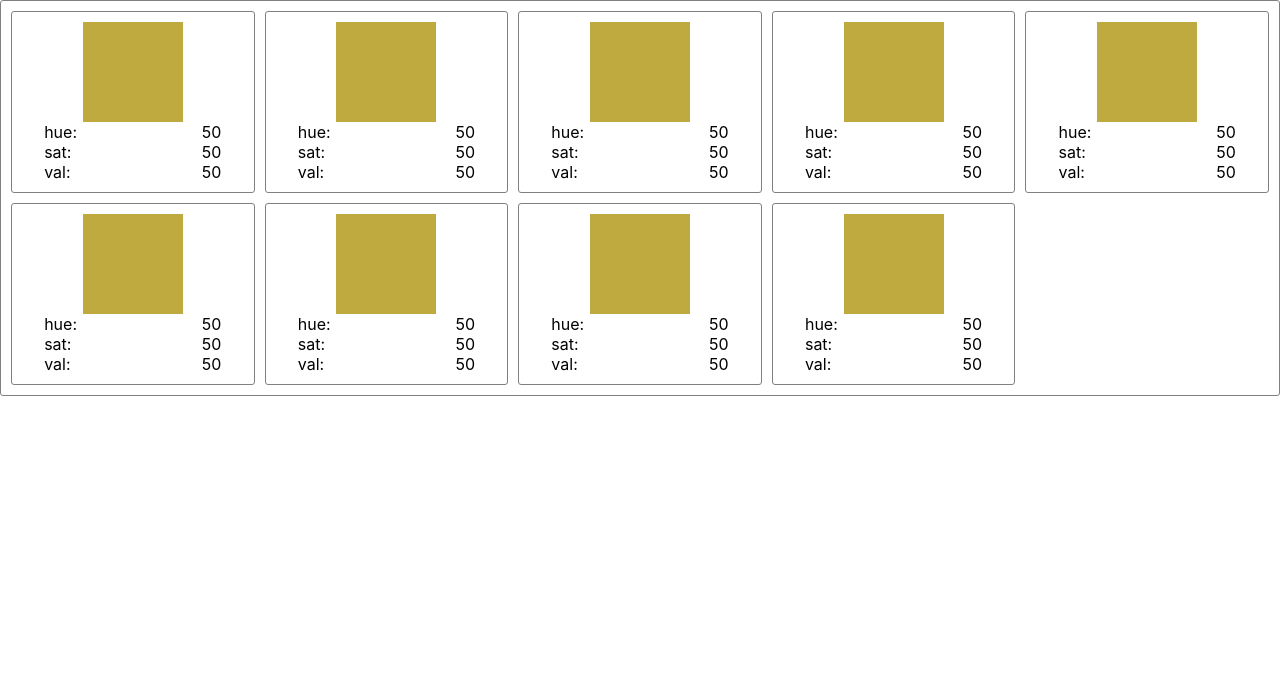
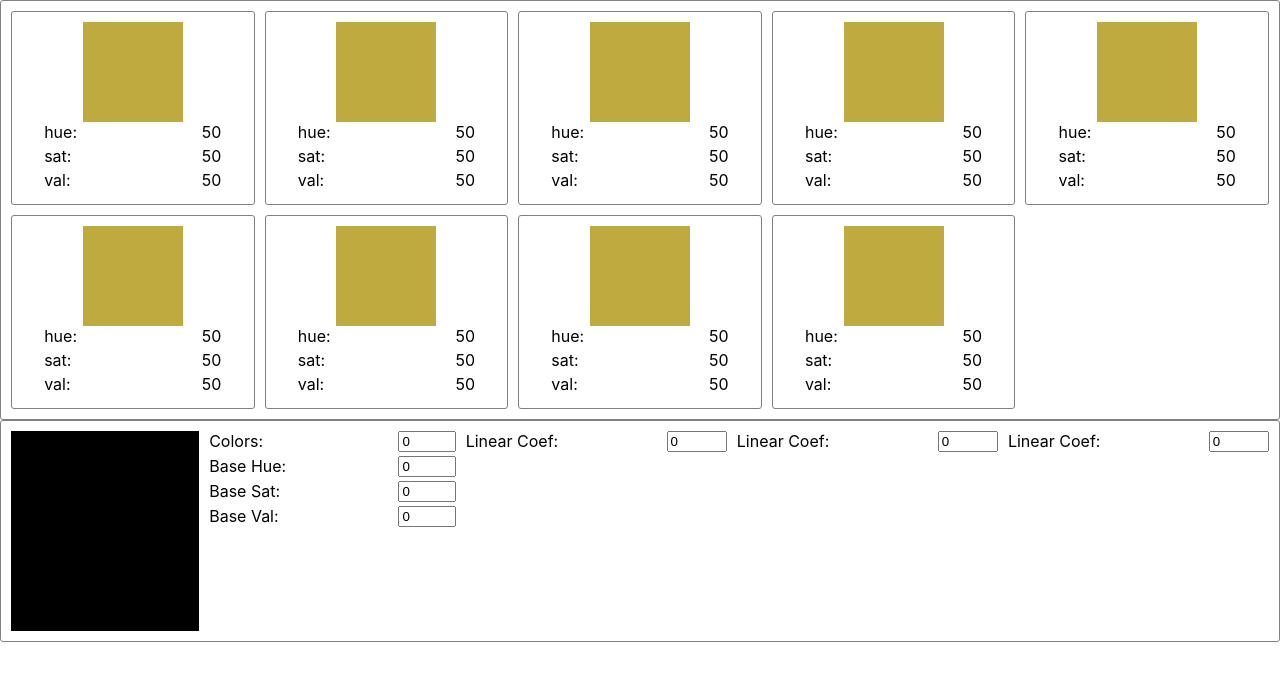
Before and after one commit to PeterTSmith/palette-calculator, a React (Create React App) app: page / in a window 1280 px wide. Shown: the top 680 px of the page. Built offline with nearby package versions, Linux system fonts and the light colour scheme.

Commit message:
base swatch designer

```diff
--- a/src/App.js
+++ b/src/App.js
@@ -1,5 +1,6 @@
 import './App.css';
 import ColorDisplay from './components/ColorDisplay/ColorDisplay';
+import SwatchDesigner from './components/SwatchDesigner/SwatchDesigner';
 
 function App() {
   const activeColors = [
@@ -52,6 +53,7 @@ function App() {
   return (
     <div className="App">
       <ColorDisplay activeColors={activeColors} />
+      <SwatchDesigner />
     </div>
   );
 }
--- a/src/components/ColorDetailTile/ColorDetailTile.css
+++ b/src/components/ColorDetailTile/ColorDetailTile.css
@@ -9,13 +9,11 @@
     padding: 10px;
 }
 
-.colorPatch {
+.colorPatchContainer {
     width: 100px;
     height: 100px;
 
-    margin:auto;
-
-    /*background-color: red;*/
+    margin: auto;
 }
 
 .hsvDetails {
@@ -23,8 +21,3 @@
 
     margin: auto;
 }
-
-.hsvDetailRow {
-    display: flex;
-    justify-content: space-between;
-}
--- a/src/components/ColorDetailTile/ColorDetailTile.js
+++ b/src/components/ColorDetailTile/ColorDetailTile.js
@@ -1,29 +1,20 @@
+import React from 'react';
+import ColorPatch from '../ColorPatch/ColorPatch';
+import FormRow from '../FormRow/FormRow';
 import './ColorDetailTile.css';
 
 export const ColorDetailTile = (props) => {
     const { hue, sat, val } = props;
     return (
         <div className='colorDetailTile'>
-            <div className='colorPatch' style={{backgroundColor: `hsl(${hue}, ${sat}%, ${val}%)`}} />
+            <div className='colorPatchContainer'>
+                <ColorPatch hue={hue} sat={sat} val={val} />
+            </div>
             <div className='hsvDetails'>
-                <HSVDetailRow type="hue" number={hue} />
-                <HSVDetailRow type="sat" number={sat} />
-                <HSVDetailRow type="val" number={val} />
+                <FormRow type={"hue"} number={hue} />
+                <FormRow type={"sat"} number={sat} />
+                <FormRow type={"val"} number={val} />
             </div>
         </div>
     );
 }
-
-const HSVDetailRow = (props) => {
-    const { type, number} = props;
-    return (
-        <div className='hsvDetailRow'>
-            <div>
-                {type}:
-            </div>
-            <div>
-                {number}
-            </div>
-        </div>
-    );
-}
--- a/src/components/ColorDisplay/ColorDisplay.css
+++ b/src/components/ColorDisplay/ColorDisplay.css
@@ -3,8 +3,6 @@
     flex-direction: row;
     flex-wrap: wrap;
     justify-content: flex-start;
-
-    /*margin:20px auto 0px;*/
 
     border: 1px solid grey;
     border-radius: 3px;
--- a/src/components/ColorDisplay/ColorDisplay.js
+++ b/src/components/ColorDisplay/ColorDisplay.js
@@ -6,9 +6,9 @@ export const ColorDisplay = (props) => {
     const { activeColors } = props;
     return (
         <div className="colorDisplayContainer">
-            {activeColors.map((color) => {
+            {activeColors.map((color, i) => {
                 return (
-                    <ColorDisplayBuffer>
+                    <ColorDisplayBuffer key={`color-${i}`}>
                         <ColorDetailTile {...color} />
                     </ColorDisplayBuffer>
                 );
--- /dev/null
+++ b/src/components/ColorPatch/ColorPatch.css
@@ -0,0 +1,4 @@
+.colorPatch {
+    width: 100%;
+    height: 100%;
+}
--- /dev/null
+++ b/src/components/ColorPatch/ColorPatch.js
@@ -0,0 +1,12 @@
+import React from "react";
+import './ColorPatch.css';
+
+export const ColorPatch = (props) => {
+    const { hue, sat, val } = props;
+
+    return (
+        <div className='colorPatch' style={{backgroundColor: `hsl(${hue}, ${sat}%, ${val}%)`}} />
+    );
+}
+
+export default ColorPatch;
--- /dev/null
+++ b/src/components/FormRow/FormRow.css
@@ -0,0 +1,10 @@
+.formRow {
+    display: flex;
+    justify-content: space-between;
+
+    margin-bottom: 4px;
+}
+
+.formRowInput {
+    width: 20%;
+}
--- /dev/null
+++ b/src/components/FormRow/FormRow.js
@@ -0,0 +1,33 @@
+import React from "react";
+import './FormRow.css';
+
+export const FormRow = (props) => {
+    const { type, number, setNumber, write} = props;
+
+    return (
+        <div className='formRow'>
+            <div>
+                {type}:
+            </div>
+            {inputOrDisplay(write, number, setNumber)}
+        </div>
+    );
+}
+
+const inputOrDisplay = (write, number, setNumber) => {
+    if(write) {
+        return (
+            <input className='formRowInput' value={number} onChange={(event) => {
+                setNumber(event.target.value);
+            }} />
+        );
+    }
+
+    return (
+        <div>
+            {number}
+        </div>
+    );
+}
+
+export default FormRow;
--- /dev/null
+++ b/src/components/SwatchDesigner/SwatchDesigner.css
@@ -0,0 +1,33 @@
+.swatchDesignerContainer {
+    display: flex;
+
+    border: 1px solid grey;
+    border-radius: 3px;
+
+    padding: 10px;
+}
+
+.baseColorPatchContainer {
+    width: 200px;
+    height: 200px;
+    margin-right: 10px;
+}
+
+.baseSwatchDetailContainer {
+    min-width: 150px;
+    margin-right: 10px;
+}
+
+.hueFunctionContainer {
+    min-width: 150px;
+    margin-right: 10px;
+}
+
+.satFunctionContainer {
+    min-width: 150px;
+    margin-right: 10px;
+}
+
+.valFunctionContainer {
+    min-width: 150px;
+}
--- /dev/null
+++ b/src/components/SwatchDesigner/SwatchDesigner.js
@@ -0,0 +1,40 @@
+import React, { useEffect, useState } from "react";
+import ColorPatch from "../ColorPatch/ColorPatch";
+import FormRow from "../FormRow/FormRow";
+import './SwatchDesigner.css';
+
+export const SwatchDesigner = (props) => {
+    const [colors, setColors] = useState(0);
+    const [hue, setHue] = useState(0);
+    const [sat, setSat] = useState(0);
+    const [val, setVal] = useState(0);
+
+    const [hueLinearCoef, setHueLinearCoef] = useState(0);
+    const [satLinearCoef, setSatLinearCoef] = useState(0);
+    const [valLinearCoef, setValLinearCoef] = useState(0);
+
+    return (
+        <div className="swatchDesignerContainer">
+            <div className="baseColorPatchContainer">
+                <ColorPatch hue={hue} sat={sat} val={val} />
+            </div>
+            <div className="baseSwatchDetailContainer">
+                <FormRow type={"Colors"} number={colors} setNumber={setColors} write />
+                <FormRow type={"Base Hue"} number={hue} setNumber={setHue} write />
+                <FormRow type={"Base Sat"} number={sat} setNumber={setSat} write />
+                <FormRow type={"Base Val"} number={val} setNumber={setVal} write />
+            </div>
+            <div className="hueFunctionContainer">
+                <FormRow type={"Linear Coef"} number={hueLinearCoef} setNumber={setHueLinearCoef} write />
+            </div>
+            <div className="satFunctionContainer">
+                <FormRow type={"Linear Coef"} number={satLinearCoef} setNumber={setSatLinearCoef} write />
+            </div>
+            <div className="valFunctionContainer">
+                <FormRow type={"Linear Coef"} number={valLinearCoef} setNumber={setValLinearCoef} write />
+            </div>
+        </div>
+    );
+}
+
+export default SwatchDesigner;
```
